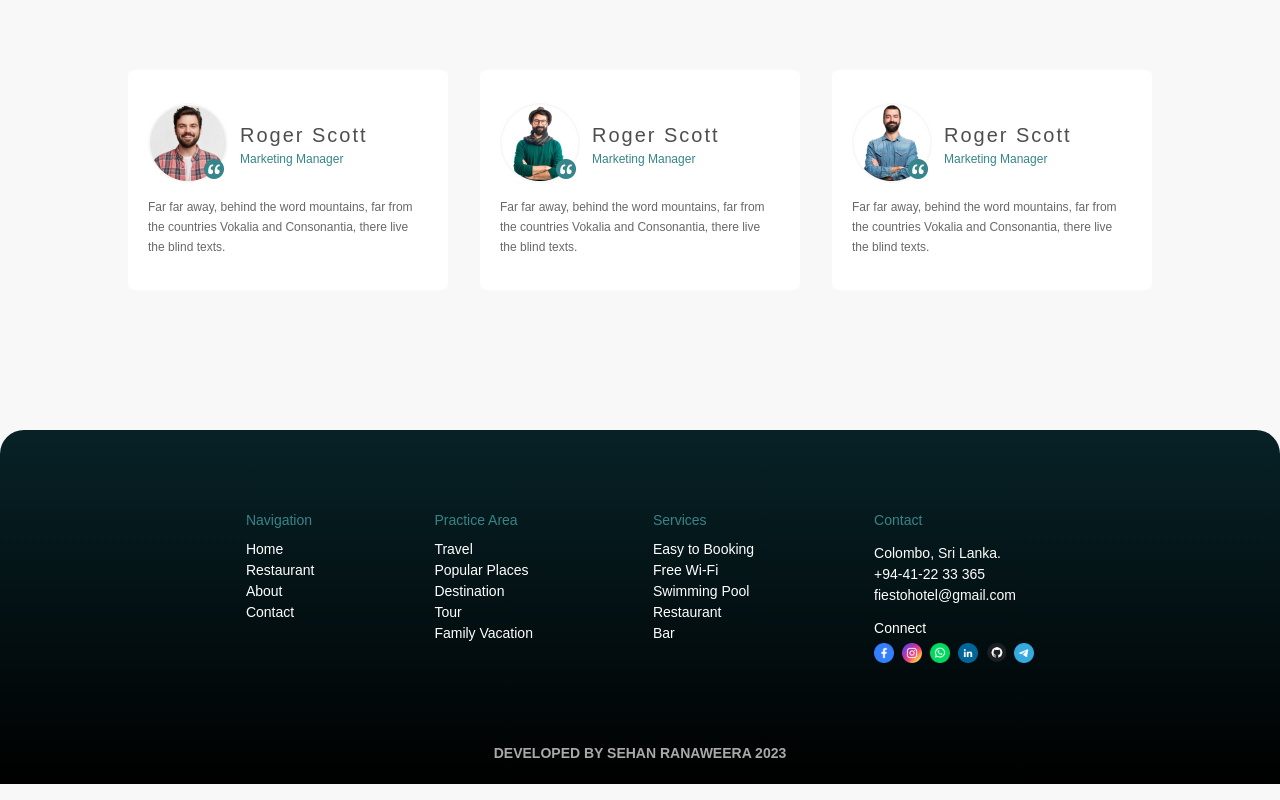
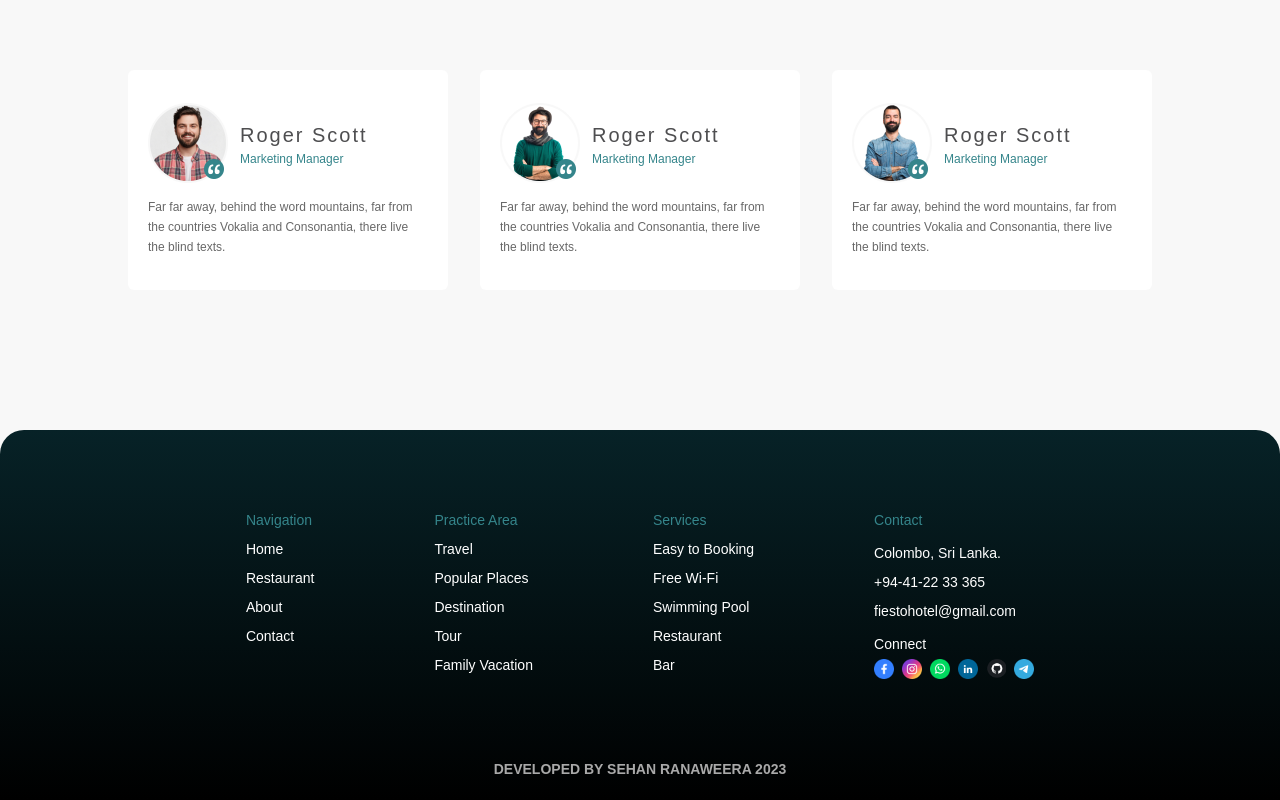
Before and after one commit to sehan22/FiesTo-Hotel-Project, a React (Create React App) app in the folder client/: page / in a window 1280 px wide. Shown: the part 3826-4626 px from the top of the page. Built offline with nearby package versions, Linux system fonts and the light colour scheme.

Commit message:
site Home Page updated

```diff
--- a/client/src/view/common/Footer/Footer.tsx
+++ b/client/src/view/common/Footer/Footer.tsx
@@ -16,7 +16,7 @@
                         <div className="flex flex-wrap items-start justify-center text-normal p-10 gap-20">
                             <div className="flex flex-col items-start justify-center p-5 gap-2">
                                 <h1 className="text-secondary">Navigation</h1>
-                                <div>
+                                <div className="flex flex-col gap-2">
                                     <h1>Home</h1>
                                     <h1>Restaurant</h1>
                                     <h1>About</h1>
@@ -26,7 +26,7 @@
 
                             <div className="flex flex-col items-start justify-center p-5 gap-2">
                                 <h1 className="text-secondary">Practice Area</h1>
-                                <div>
+                                <div className="flex flex-col gap-2">
                                     <h1>Travel</h1>
                                     <h1>Popular Places</h1>
                                     <h1>Destination</h1>
@@ -37,7 +37,7 @@
 
                             <div className="flex flex-col items-start justify-center p-5 gap-2">
                                 <h1 className="text-secondary">Services</h1>
-                                <div>
+                                <div className="flex flex-col gap-2">
                                     <h1>Easy to Booking</h1>
                                     <h1>Free Wi-Fi</h1>
                                     <h1>Swimming Pool</h1>
@@ -48,7 +48,7 @@
 
                             <div className="flex flex-col items-start justify-center p-5 gap-3">
                                 <h1 className="text-secondary">Contact</h1>
-                                <div>
+                                <div className="flex flex-col gap-2">
                                     <h1>Colombo, Sri Lanka.</h1>
                                     <h1>+94-41-22 33 365</h1>
                                     <h1>fiestohotel@gmail.com</h1>
--- a/client/src/view/pages/Home/Home.tsx
+++ b/client/src/view/pages/Home/Home.tsx
@@ -23,6 +23,7 @@
             backgroundImage: `url(${bannerBackgroundImg})`,
             backgroundSize: 'cover',
             backgroundPosition: 'center',
+            background: 'rgba(0, 0, 0, 0.5)'
         };
 
         return (
```
